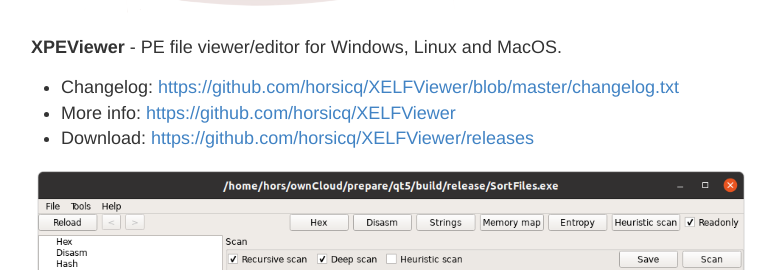
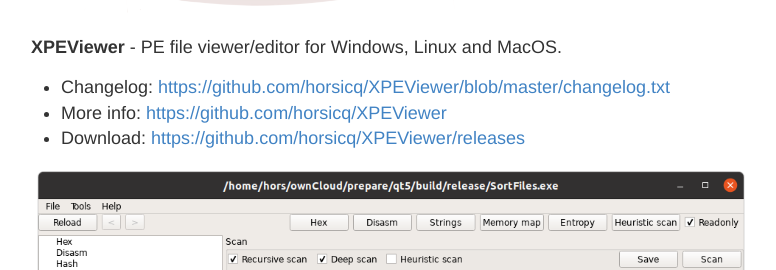
Before and after one commit to horsicq/blog, a Jekyll site: the page built from _posts/2021-09-20-XPEViewer 0.02.md, in a window 1280 px wide and 900 px high, scrolled down 757 px. Shown: the part 183-453 px from the top of the window, without its empty margins (249-1025 px from the left). Built offline with Jekyll 4.4.1, drawn with Linux system fonts in a browser that asks for light colours; our own code applies the rules of GitHub Pages for plain Markdown files; comment, search, counter and statistics services are not loaded; part of the change alters nothing that is shown.

Commit message:
Fix: 2021-09-20

```diff
--- a/_posts/2021-09-20-XPEViewer 0.02.md
+++ b/_posts/2021-09-20-XPEViewer 0.02.md
@@ -2,9 +2,9 @@
 
 **XPEViewer** - PE file viewer/editor for Windows, Linux and MacOS.
 
-- Changelog: [https://github.com/horsicq/XELFViewer/blob/master/changelog.txt](https://github.com/horsicq/XELFViewer/blob/master/changelog.txt)
-- More info: [https://github.com/horsicq/XELFViewer](https://github.com/horsicq/XELFViewer)
-- Download: [https://github.com/horsicq/XELFViewer/releases](https://github.com/horsicq/XELFViewer/releases)
+- Changelog: [https://github.com/horsicq/XPEViewer/blob/master/changelog.txt](https://github.com/horsicq/XPEViewer/blob/master/changelog.txt)
+- More info: [https://github.com/horsicq/XPEViewer](https://github.com/horsicq/XPEViewer)
+- Download: [https://github.com/horsicq/XPEViewer/releases](https://github.com/horsicq/XPEViewer/releases)
 
 ![]({{ site.baseurl }}/images/2021-09-20-XPEViewer 0.02/1.png)
 
```
